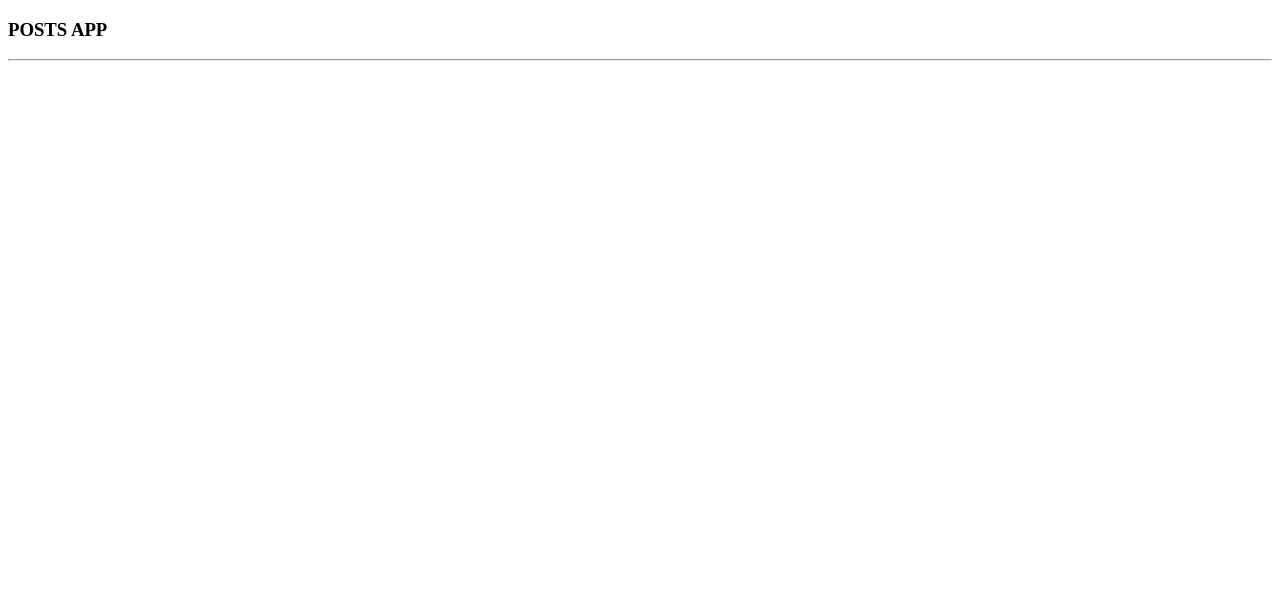
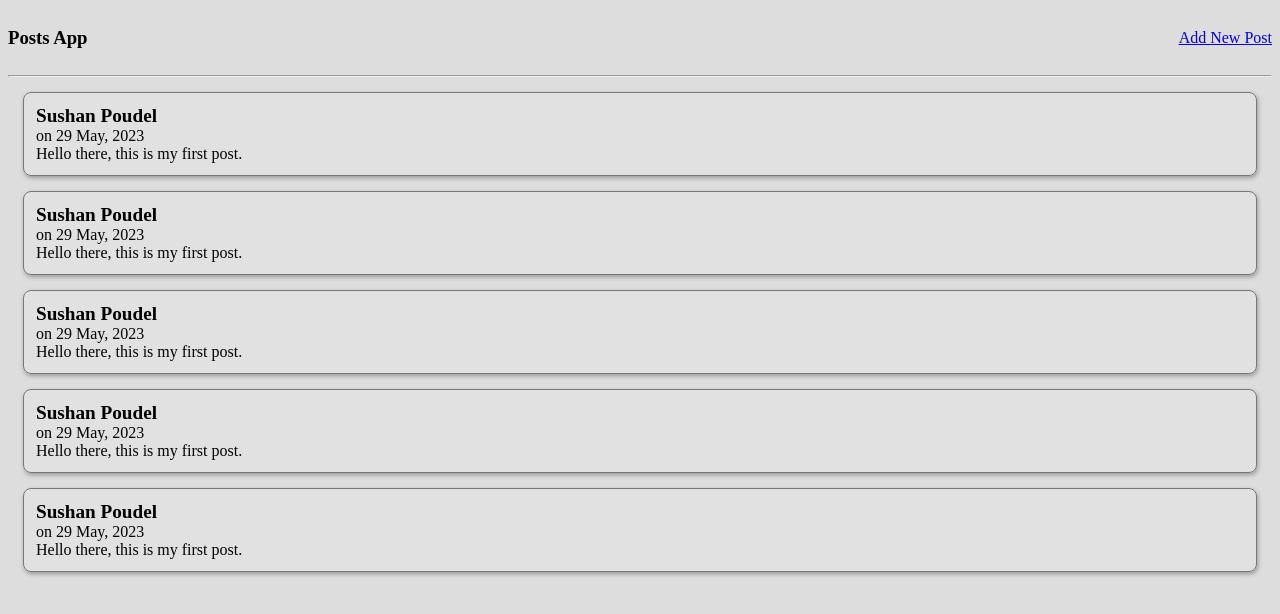
Before and after one commit to hexa01/learn-node, a plain HTML site: page frontend/index.html in a window 1280 px wide. Drawn offline with Linux system fonts and the light colour scheme.

Commit message:
frontend and backend linked

```diff
--- /dev/null
+++ b/frontend/get-posts.js
@@ -0,0 +1,7 @@
+fetch("http://localhost:3000/")
+    .then(function(res) {
+        console.log(res)
+    })
+    .catch(function(error) {
+        console.log("Error fetching:" + error)
+    })
--- a/frontend/index.html
+++ b/frontend/index.html
@@ -5,13 +5,57 @@
     <meta charset="UTF-8">
     <meta http-equiv="X-UA-Compatible" content="IE=edge">
     <meta name="viewport" content="width=device-width, initial-scale=1.0">
-    <title>Document</title>
+    <title>CFC Posts Application</title>
+    <link rel="stylesheet" href="./style.css">
 </head>
 
 <body>
-    <h3>POSTS APP</h3>
+    <div style="display: flex; justify-content: space-between; align-items: center;
+    ">
+        <h3>Posts App</h3>
+        <a href="./add_post.html"> Add New Post</a>
+    </div>
     <hr>
-    <div id="posts-container"></div>
+    <div id="posts-container">
+
+        <div class="post">
+            <div>
+                <div class="author">Sushan Poudel</div>
+                <div>on 29 May, 2023</div>
+            </div>
+            <div class="content">Hello there, this is my first post.</div>
+        </div>
+        <div class="post">
+            <div>
+                <div class="author">Sushan Poudel</div>
+                <div class="date">on 29 May, 2023</div>
+            </div>
+            <div class="content">Hello there, this is my first post.</div>
+        </div>
+        <div class="post">
+            <div>
+                <div class="author">Sushan Poudel</div>
+                <div>on 29 May, 2023</div>
+            </div>
+            <div class="content">Hello there, this is my first post.</div>
+        </div>
+        <div class="post">
+            <div>
+                <div class="author">Sushan Poudel</div>
+                <div>on 29 May, 2023</div>
+            </div>
+            <div class="content">Hello there, this is my first post.</div>
+        </div>
+        <div class="post">
+            <div>
+                <div class="author">Sushan Poudel</div>
+                <div>on 29 May, 2023</div>
+            </div>
+            <div class="content">Hello there, this is my first post.</div>
+        </div>
+
+    </div>
 </body>
+<script src="./get-posts.js"></script>
 
 </html>
--- /dev/null
+++ b/frontend/style.css
@@ -0,0 +1,25 @@
+body {
+  background-color: #ddd;
+}
+
+div#post-container {
+  display: flex;
+  align-items: center;
+  justify-content: center;
+  flex-wrap: wrap;
+  padding: 10px;
+}
+
+div.post {
+    background-color: rgba(255, 255, 255, 0.1);
+  margin: 15px;
+  border: 1px solid #777;
+  box-shadow: 1px 2px 4px #999;
+  border-radius: 8px;
+  padding: 12px;
+}
+
+div.author {
+  font-size: 1.2rem;
+  font-weight: bold;
+}
--- a/index.js
+++ b/index.js
@@ -2,12 +2,14 @@
 const express = require("express");
 const mongoose = require("mongoose");
 const routesFromAnotherFile = require("./routes");
-
+const cors = require("cors")
 const httpServer = express();
 
 // middleware to parse json body
 httpServer.use(express.json());
 
+//allowing cors
+httpServer.use(cors())
 httpServer.use(routesFromAnotherFile);
 
 
```
Also changed, not shown: frontend/add_post.html (+31 -0 lines).
